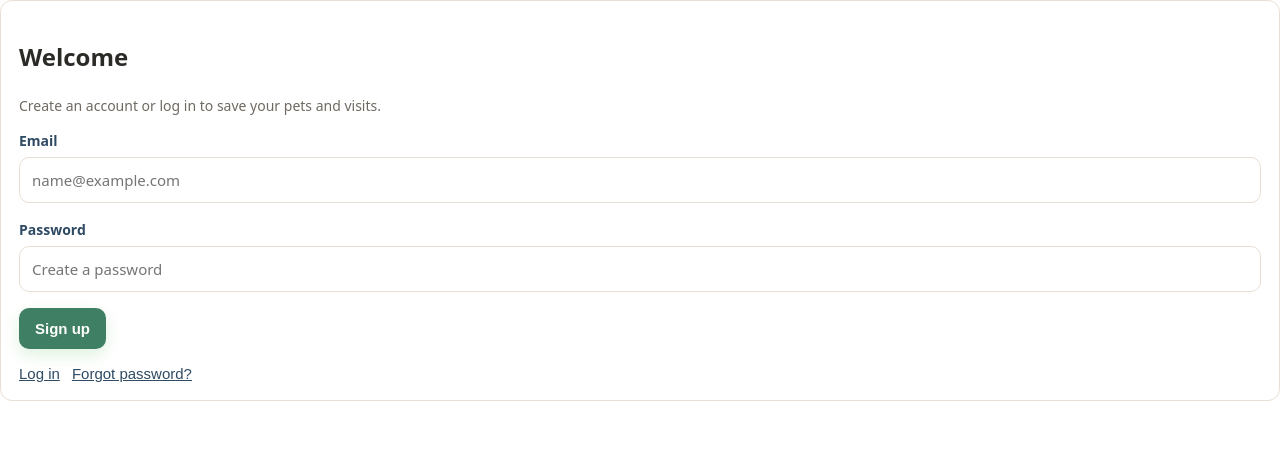
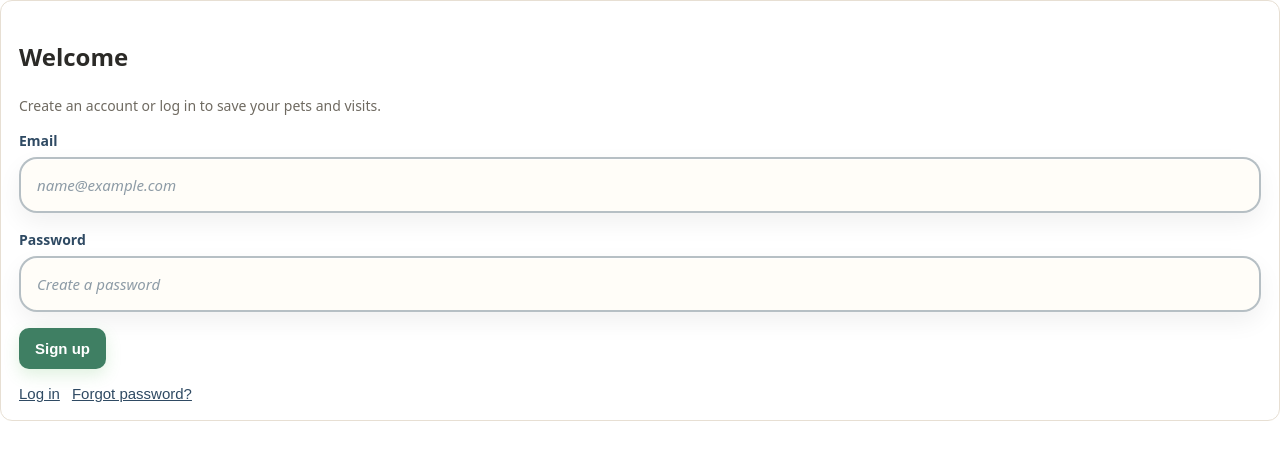
Before and after one commit to olbrith-cmyk/pause-first-app, a React (Vite) app: page / in a window 1280 px wide. Shown: the top 460 px of the page. Built offline with nearby package versions, Linux system fonts and the light colour scheme; no server answers.

Commit message:
Add styles for notebook-style input and textarea
Added notebook-style input and textarea fields with custom styles.

```diff
--- a/src/styles.css
+++ b/src/styles.css
@@ -189,6 +189,36 @@ body {
 .textarea {
   resize: vertical;
   min-height: 96px;
+}
+
+/* Notebook-style fields */
+.input,
+.textarea {
+  background: #fffdf8; /* warm paper inside the field */
+  border: 2px solid rgba(47, 74, 99, 0.35);
+  border-radius: 18px;
+  padding: 16px 16px;
+  box-shadow:
+    0 10px 24px rgba(0, 0, 0, 0.06),
+    inset 0 1px 0 rgba(255, 255, 255, 0.7);
+}
+
+.textarea {
+  min-height: 180px; /* gives that “big notebook page” feel */
+}
+
+.input::placeholder,
+.textarea::placeholder {
+  color: rgba(47, 74, 99, 0.55);
+  font-style: italic;
+}
+
+.input:focus,
+.textarea:focus {
+  border-color: rgba(47, 74, 99, 0.65);
+  box-shadow:
+    0 0 0 5px rgba(47, 74, 99, 0.10),
+    0 10px 24px rgba(0, 0, 0, 0.06);
 }
 
 /* Buttons (grandmother-easy) */
```
